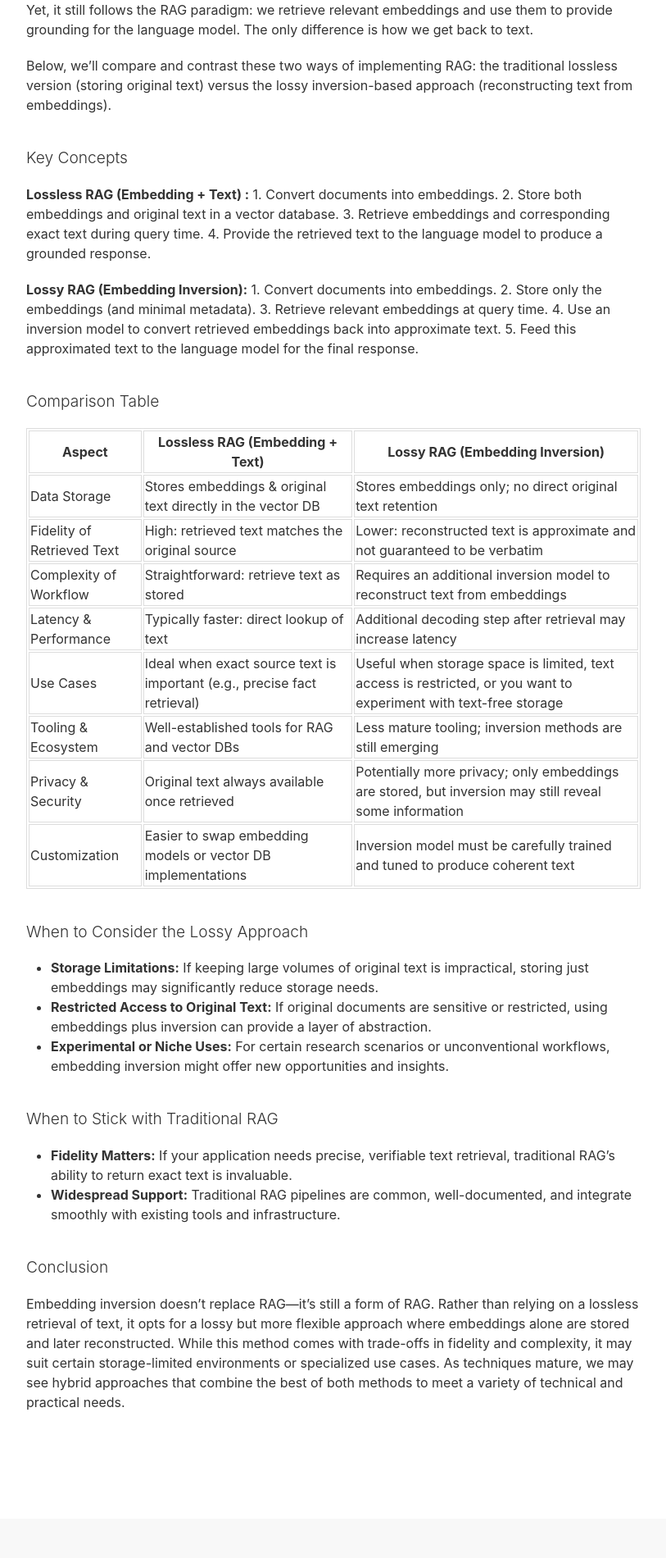
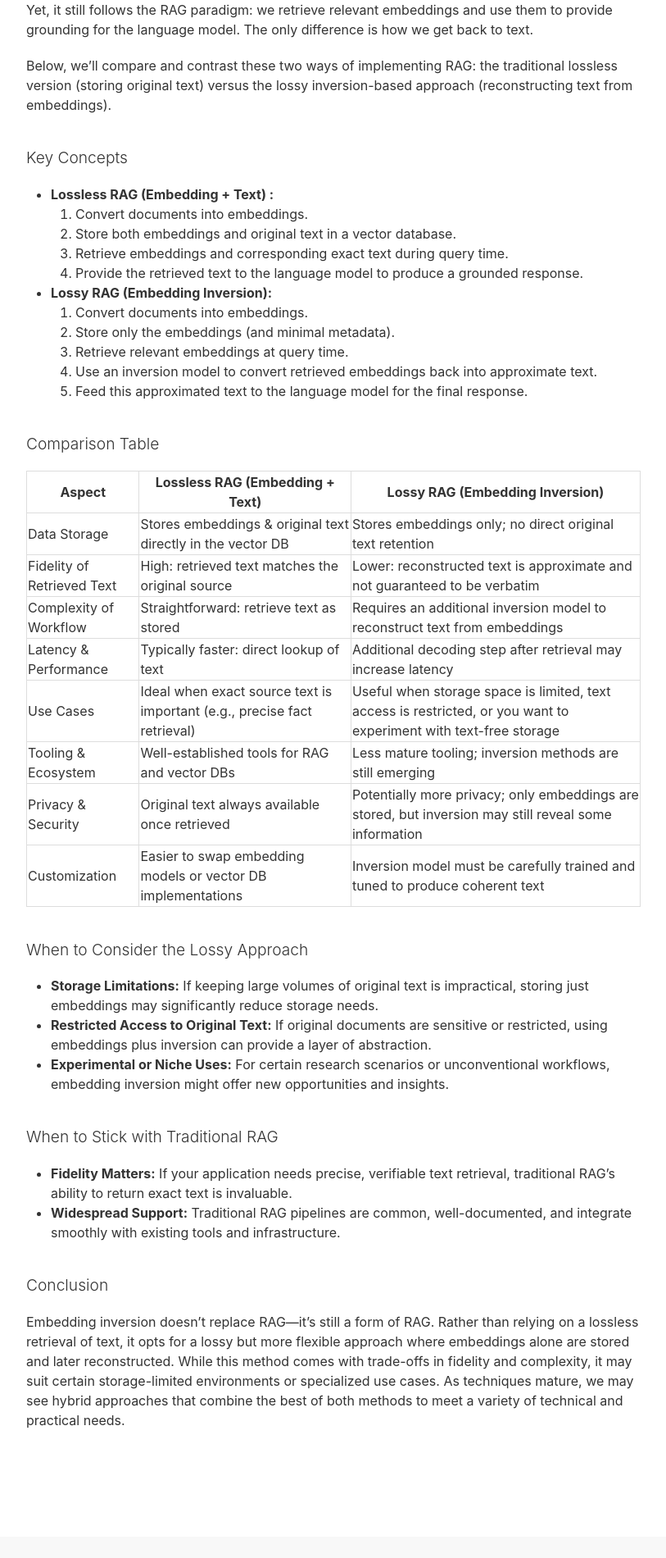
Before and after one commit to nyvyn/nyvyn.github.io, a Jekyll site: the page built from _notes/2024-12-17-lossy-embedding-inversion.markdown, in a window 1280 px wide. Shown: the part 486-2386 px from the top of the page at 82% size, without its empty margins (233-1046 px from the left). Built offline with Jekyll 4.4.1, drawn with Linux system fonts in a browser that asks for light colours.

Commit message:
Revert "Remove redundant table CSS rule and fix markdown formatting"
This reverts commit 580d3a728c16111392f20b8ce65a859744704dcd.

```diff
--- a/_notes/2024-12-17-lossy-embedding-inversion.markdown
+++ b/_notes/2024-12-17-lossy-embedding-inversion.markdown
@@ -20,13 +20,13 @@
 
 ## Key Concepts
 
-**Lossless RAG (Embedding + Text) :**
+- **Lossless RAG (Embedding + Text) :**
     1. Convert documents into embeddings.
     2. Store both embeddings and original text in a vector database.
     3. Retrieve embeddings and corresponding exact text during query time.
     4. Provide the retrieved text to the language model to produce a grounded response.
 
-**Lossy RAG (Embedding Inversion):**
+- **Lossy RAG (Embedding Inversion):**
     1. Convert documents into embeddings.
     2. Store only the embeddings (and minimal metadata).
     3. Retrieve relevant embeddings at query time.
--- a/assets/custom/overrides.css
+++ b/assets/custom/overrides.css
@@ -28,6 +28,11 @@
 
 strong em {
     color: #767676;
+}
+
+table {
+    border-collapse: collapse;
+    width: 100%;
 }
 
 table, th, td {
```
